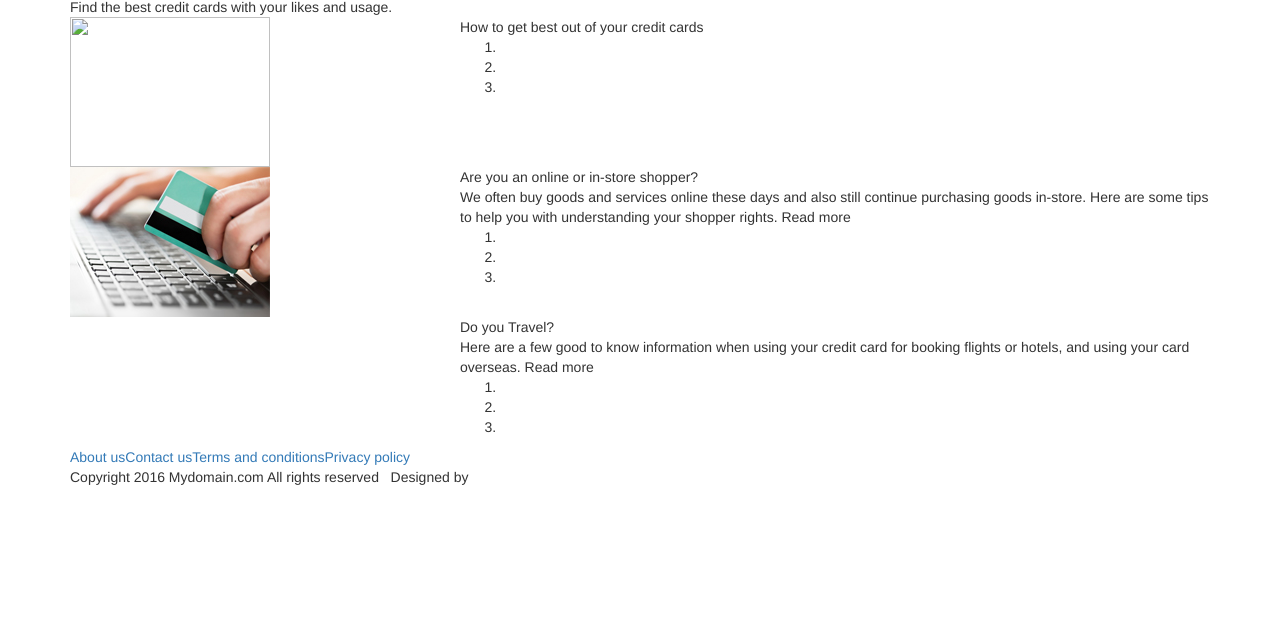
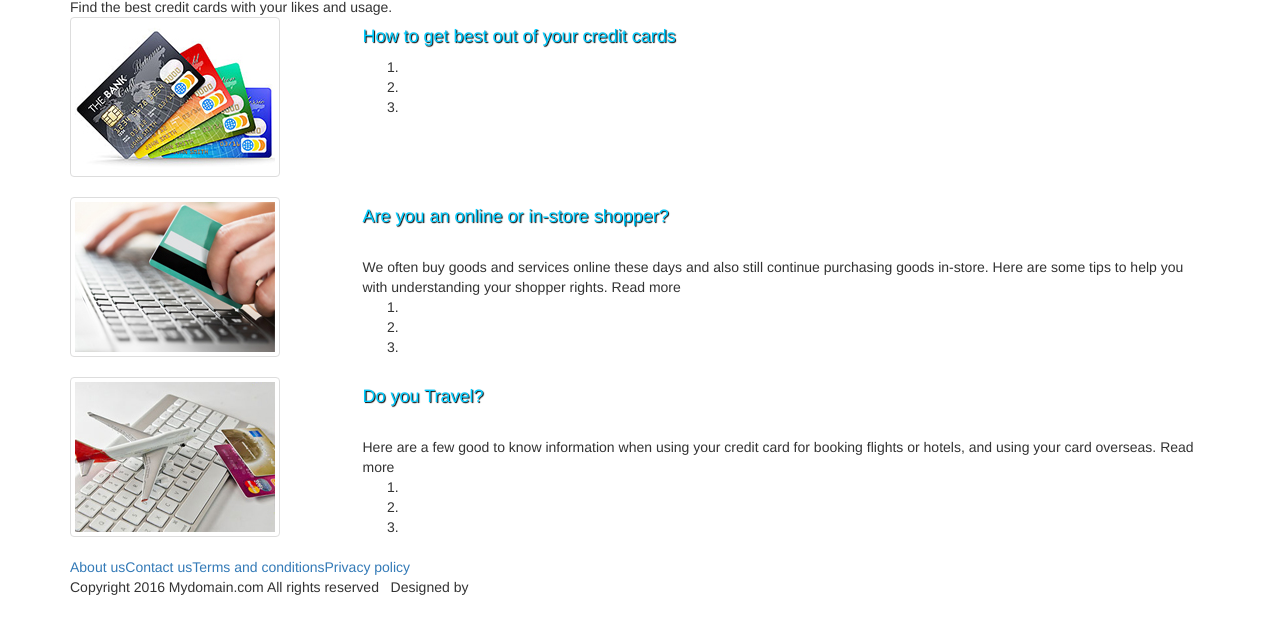
Before and after one commit to JijoCeetus/Compare-Credit-cards, a plain HTML site: page index.html in a window 1280 px wide. Shown: the part 143-776 px from the top of the page. Drawn offline with Linux system fonts and the light colour scheme.

Commit message:
updated the styles and added new files

```diff
--- a/CSS/master.css
+++ b/CSS/master.css
@@ -4,3 +4,8 @@
 	background:url(../IMAGES/logo.jpg);
 	background-repeat:no-repeat;
 }
+h4{
+	color:#0CF;
+	text-shadow:1px 1px 1px #000;
+	text
+}
--- a/index.html
+++ b/index.html
@@ -25,9 +25,9 @@
 
 <!-------------------------------->
 <div class="row">
-<div class="col-sm-4"><img src="" width="200" height="150" /></div>
-<div class="col-sm-8">
-How to get best out of your credit cards
+<div class="col-sm-3"><img class="thumbnail" src="IMAGES/decidecc.jpg" /></div>
+<div class="col-sm-9">
+<h4>How to get best out of your credit cards</h4>
 <ol>
 <li></li>
 <li></li>
@@ -41,9 +41,9 @@ How to get best out of your credit cards
 
 
 <div class="row">
-<div class="col-sm-4"><img src="IMAGES/onlineShopping.jpg" /></div>
-<div class="col-sm-8">
-Are you an online or in-store shopper?<br />
+<div class="col-sm-3"><img class="thumbnail" src="IMAGES/onlineShopping.jpg" /></div>
+<div class="col-sm-9">
+<h4>Are you an online or in-store shopper?</h4><br />
 We often buy goods and services online these days and also still continue purchasing goods in-store. Here are some tips to help you with understanding your shopper rights. Read more
 <ol>
 <li></li>
@@ -54,9 +54,9 @@ We often buy goods and services online these days and also still continue purcha
 </div>
 <!-------------------------------->
 <div class="row">
-<div class="col-sm-4"></div>
-<div class="col-sm-8">
-Do you Travel?<br />
+<div class="col-sm-3"><img class="thumbnail" src="IMAGES/travelling.jpg" /></div>
+<div class="col-sm-9">
+<h4>Do you Travel?</h4><br />
 Here are a few good to know information when using your credit card for booking flights or hotels, and using your card overseas. Read more
 <ol>
 <li></li>
```
Also changed, not shown: IMAGES/decidecc.jpg (added), IMAGES/travelling.jpg (added).
